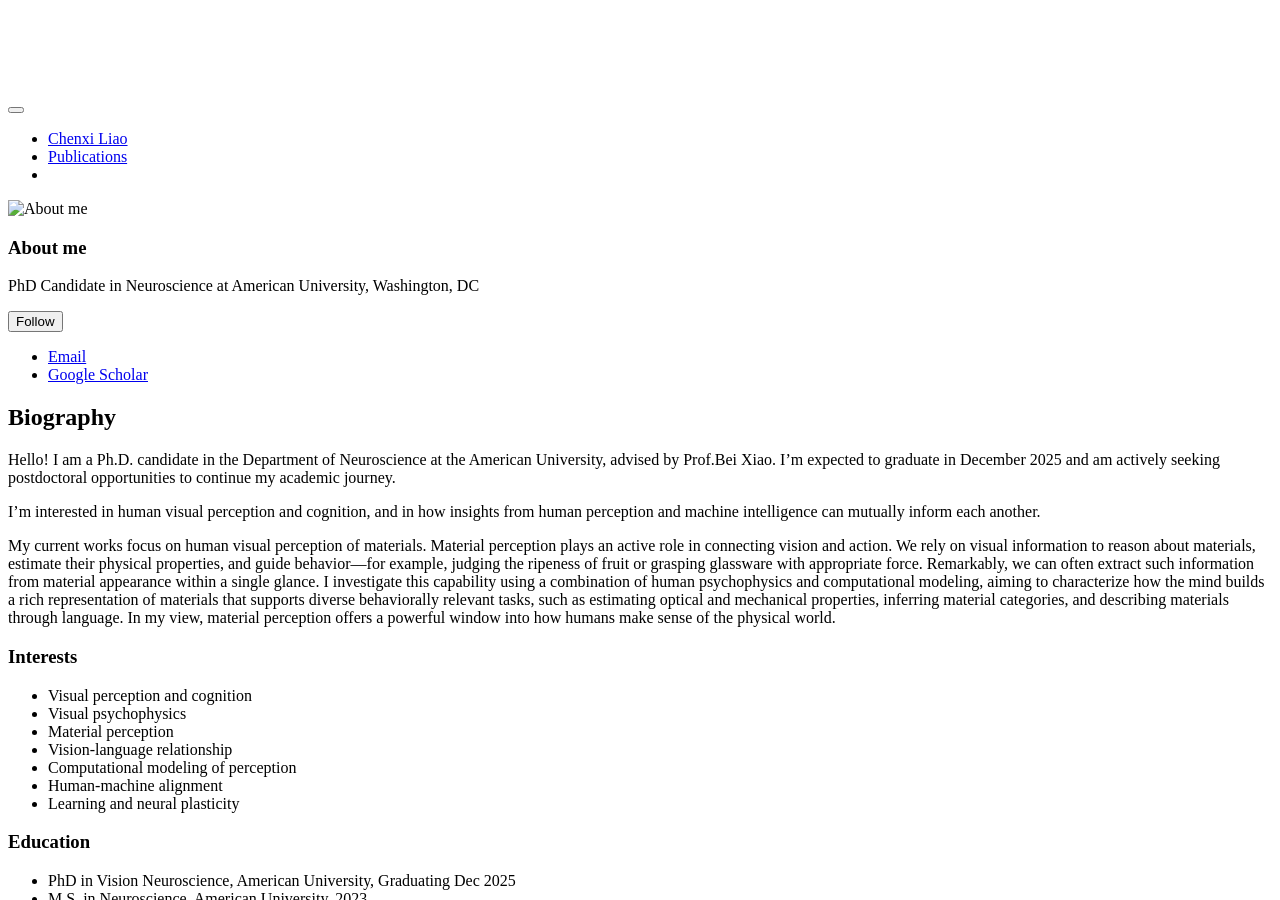
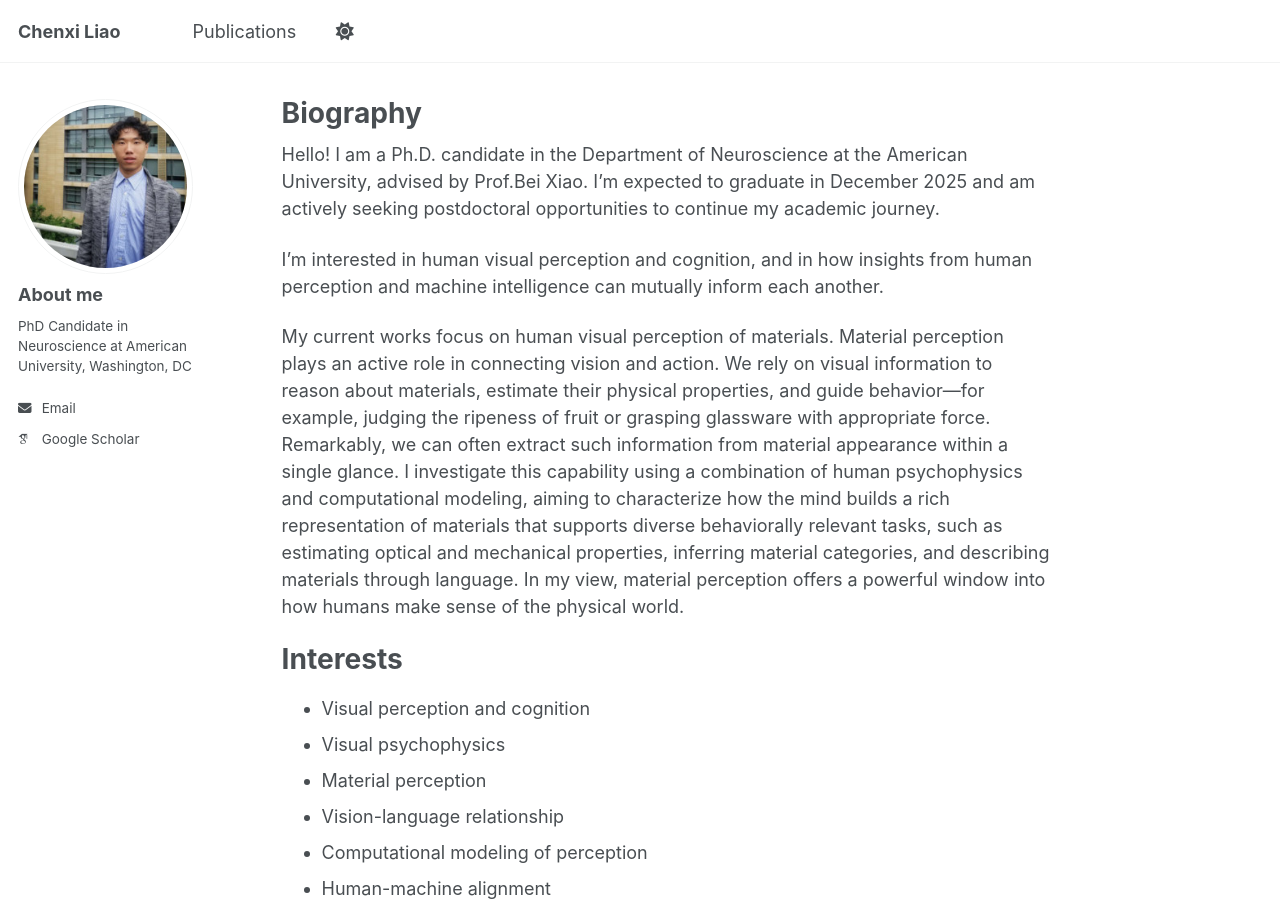
Before and after one commit to cl3789/chenxiliao.github.io, a Jekyll site: the page built from _pages/about.md, in a window 1280 px wide and 900 px high. Built offline with Jekyll 4.4.1, drawn with Linux system fonts in a browser that asks for light colours; some web fonts are replaced; a script bundle is joined from its source files by our own code; library files that are not in the unit come from our copies.

Commit message:
edit config

```diff
--- a/_config.yml
+++ b/_config.yml
@@ -13,8 +13,8 @@ title                    : "Chenxi Liao"
 title_separator          : "-"
 name                     : &name "Chenxi Liao"
 description              : &description "personal description"
-url                      : "https://cl3789.github.io/chenxiliao.github.io" # the base hostname & protocol for your site e.g. "https://[your GitHub username].github.io" or if you already have some other page hosted on Github then use "https://[your GitHub username].github.io/[Your Repo Name]"
-baseurl                  : "/cl3789" # the subpath of your site, e.g. "/blog"
+url                      : "https://cl3789.github.io" # the base hostname & protocol for your site e.g. "https://[your GitHub username].github.io" or if you already have some other page hosted on Github then use "https://[your GitHub username].github.io/[Your Repo Name]"
+baseurl                  : "" # the subpath of your site, e.g. "/blog"
 repository               : "cl3789"
 
 # Site Author - The following control what appear as part of the author content on the side bar.
```
